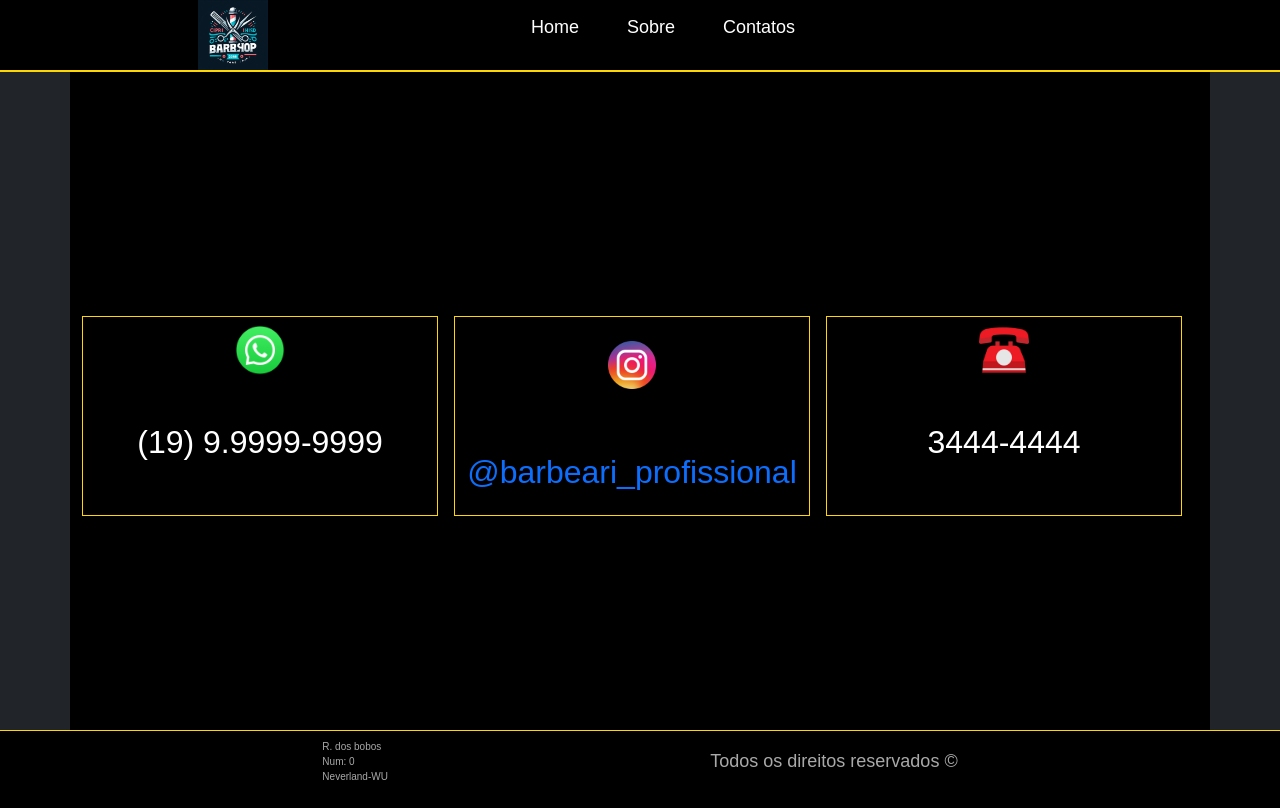
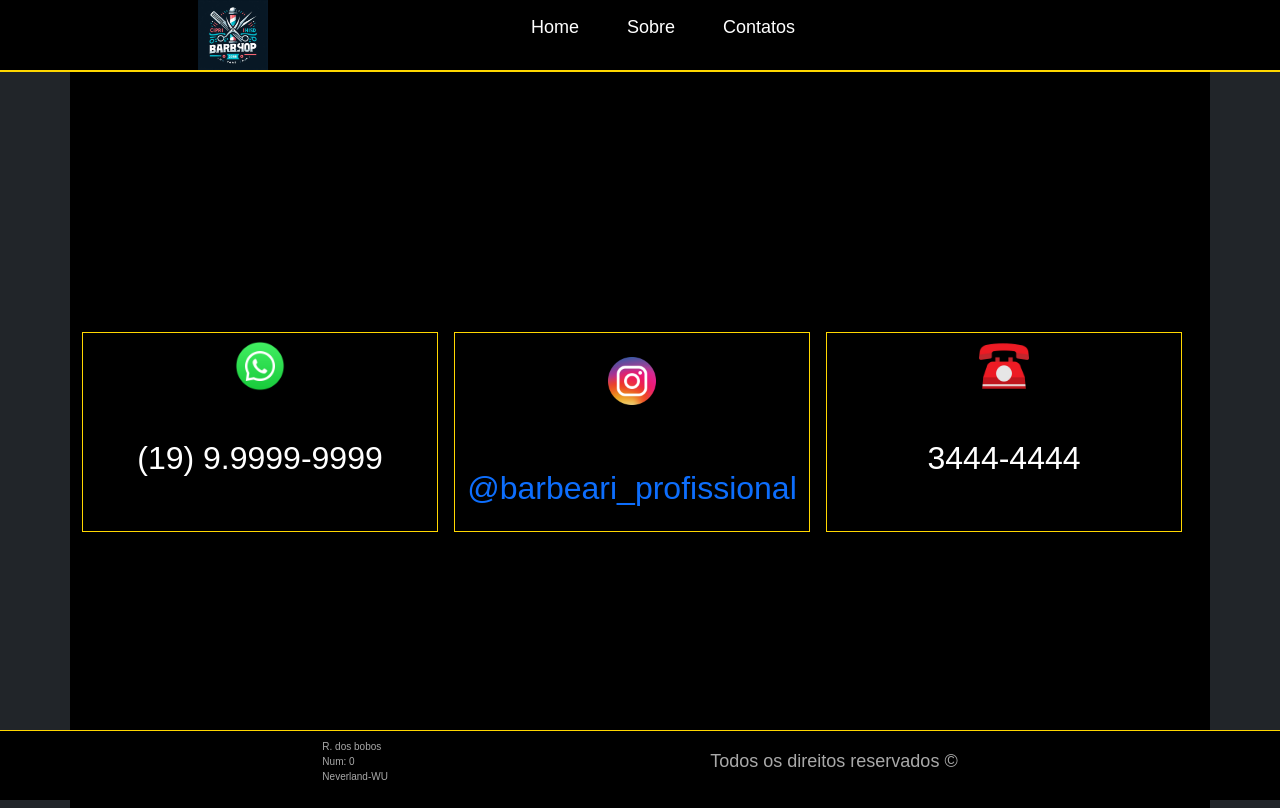
Before and after one commit to ThiagoAndrade92/barbearia, a plain HTML site: page paginas/contatos.html in a window 1280 px wide. Drawn offline with nearby package versions, Linux system fonts and the light colour scheme.

Commit message:
contatos vh vazando

```diff
--- a/estilos/contatos.css
+++ b/estilos/contatos.css
@@ -38,7 +38,7 @@ body {
 /*---------------------------------------------------*/
 /* CONTATOS */
 .contatos {
-    height: 88vh;
+    height: 92dvh;
 }
 
 .whatsapp,
```
